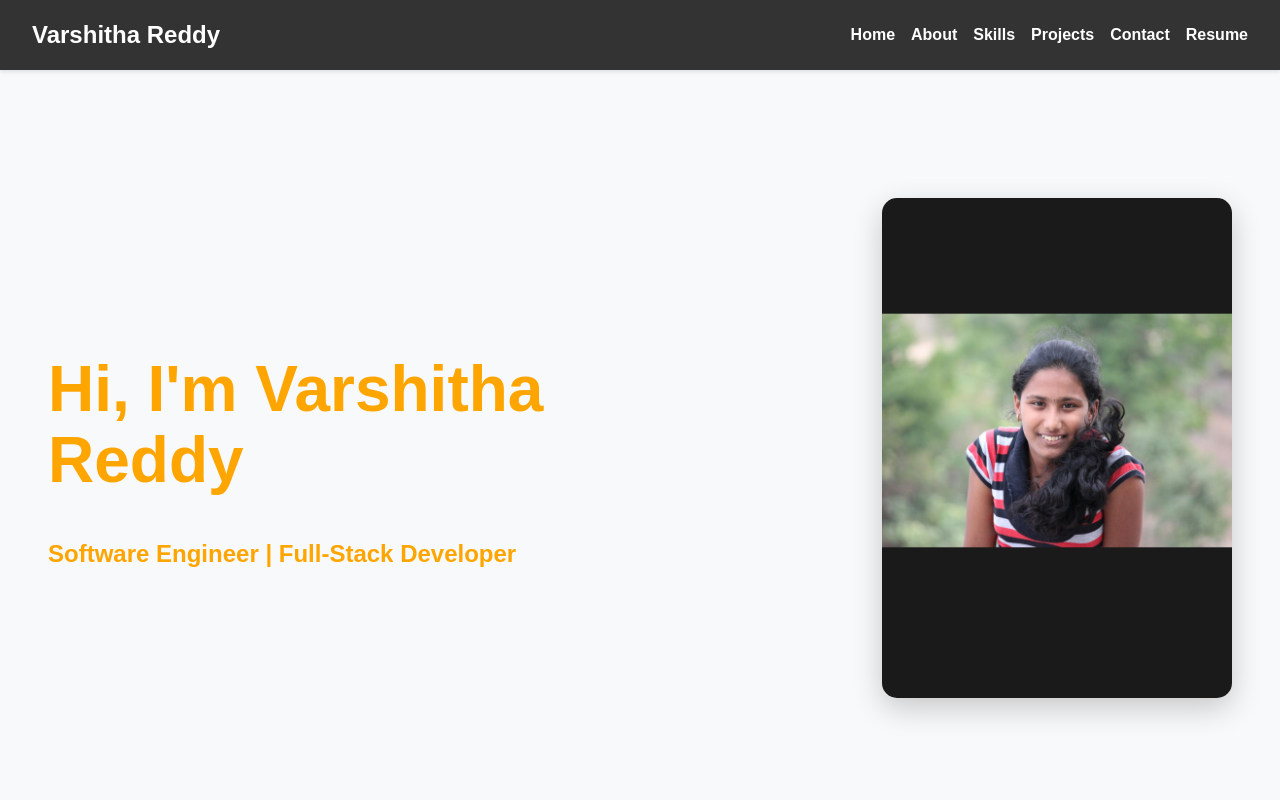
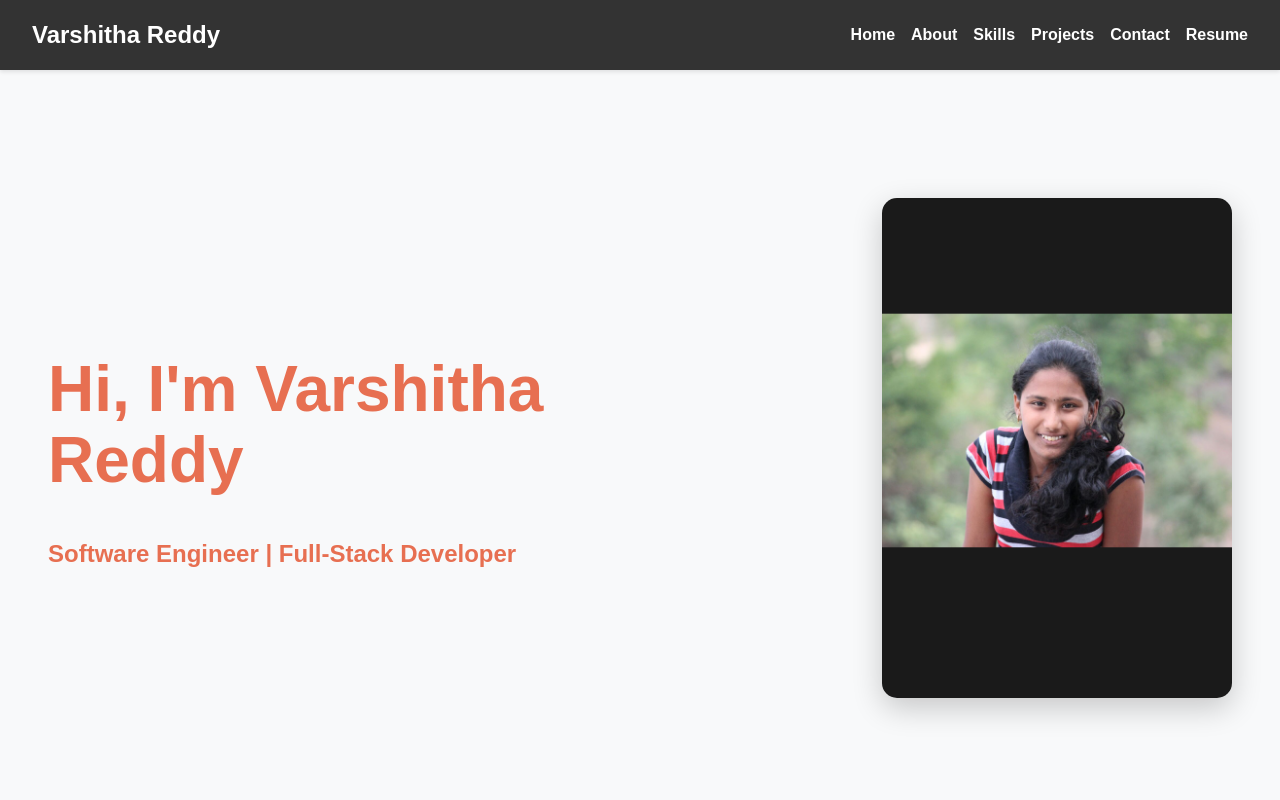
Before and after one commit to Varshitha2925/portfolio, a React (Vite) app: page / in a window 1280 px wide. Shown: the top 800 px of the page. Built offline with nearby package versions, Linux system fonts and the light colour scheme.

Commit message:
color change

```diff
--- a/src/components/Hero.tsx
+++ b/src/components/Hero.tsx
@@ -10,7 +10,7 @@ const HeroSection = styled.section`
   height: 100vh;
   width: -webkit-fill-available;
   background: #f8f9fa;
-  color: orange;
+  color: #e76f51;
   padding: 3rem;
   position: relative;
   overflow: hidden;
```
